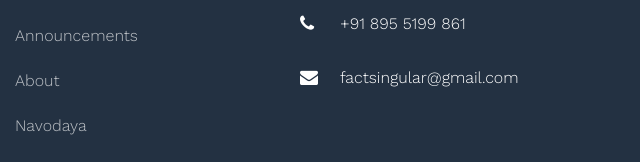
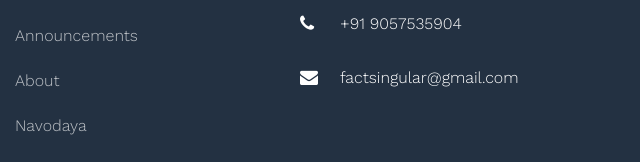
Before and after one commit to factsingular/factsingular.github.io, a plain HTML site: page navodaya.html in a window 1280 px wide. Shown: the part 1979-2141 px from the top of the page, 640-1280 px from the left. Drawn offline with nearby package versions, Linux system fonts and the light colour scheme; some packages are replaced by stand-ins of ours; no server answers; files whose address does not match are found by name.

Commit message:
Update navodaya.html

```diff
--- a/navodaya.html
+++ b/navodaya.html
@@ -232,7 +232,7 @@
               <div class="block-23 mb-3">
                 <ul>
                   <li><span class="icon icon-map-marker"></span><span class="text">Ward No 07, V.P.O. Tidiyasar, Nohar, Rajasthan - 335523, India.</span></li>
-                  <li><a href="#"><span class="icon icon-phone"></span><span class="text">+91 895 5199 861</span></a></li>
+                  <li><a href="#"><span class="icon icon-phone"></span><span class="text">+91 9057535904</span></a></li>
                   <li><a href="mailto: factsingular@gmail.com"><span class="icon icon-envelope"></span><span class="text">factsingular@gmail.com</span></a></li>
                 </ul>
               </div>
```
